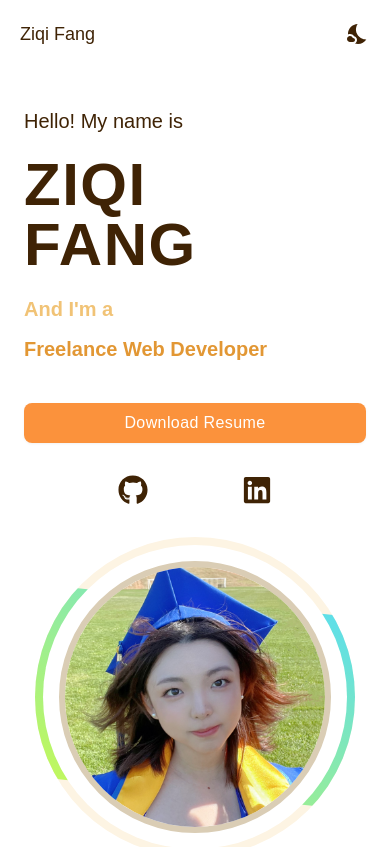
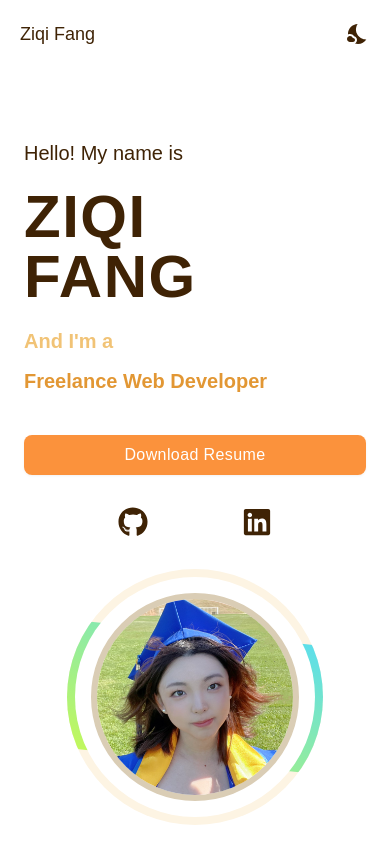
Before and after one commit to SherryFang1207/Ziqi-Profile, a React (Create React App) app in the folder portfolio-ziqi-fang/: page / in a window 390 px wide. Shown: the top 847 px of the page. Built offline with nearby package versions, Linux system fonts and the light colour scheme.

Commit message:
try fixing xxs screen avatar

```diff
--- a/portfolio-ziqi-fang/src/components/Avatar.jsx
+++ b/portfolio-ziqi-fang/src/components/Avatar.jsx
@@ -11,7 +11,7 @@ const Avatar = ({profile_photo}) => {
         {/* color palatte:
           1. Dark Mode: bg-black before:from-[#d400d4] before:to-[#00ccff]
          */}
-        <section className='w-80 h-80 relative rounded-full
+        <section className='w-64 h-64 sm:w-80 sm:h-80 relative rounded-full
         before:content-[""] before:absolute before:bg-gradient-to-br bg-[#FDF4E3] before:from-[#57DDF3] before:to-[#C7F954]
         before:-inset-y-3 before:inset-x-16
         hover:before:-inset-y-6 hover:before:inset-x-0
--- a/portfolio-ziqi-fang/src/components/Profile_Avatar.jsx
+++ b/portfolio-ziqi-fang/src/components/Profile_Avatar.jsx
@@ -11,7 +11,7 @@ const Profile_Avatar = ({profile_photo}) => {
         {/* color palatte:
           1. Dark Mode: bg-black before:from-[#d400d4] before:to-[#00ccff]
          */}
-        <section className='w-80 h-80 relative rounded-full
+        <section className='w-64 h-64 sm:w-80 sm:h-80 relative rounded-full
         before:content-[""] before:absolute before:bg-gradient-to-br bg-[#FDF4E3] before:from-[#57DDF3] before:to-[#C7F954]
         before:-inset-y-3 before:inset-x-16
         hover:before:-inset-y-6 hover:before:inset-x-0
```
